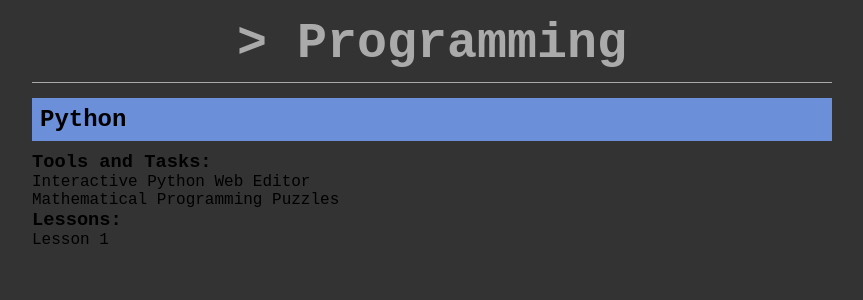
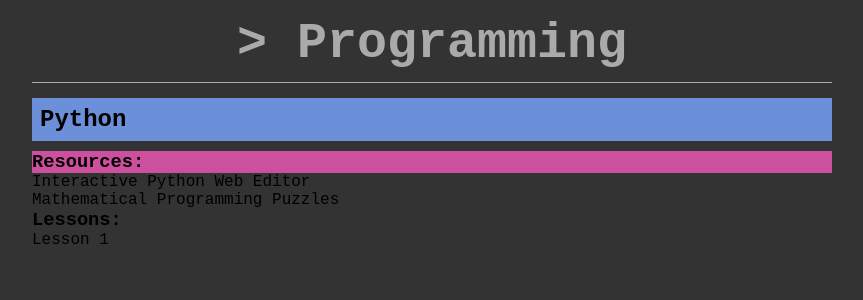
Before and after one commit to wcgs-programming/wcgs-programming.github.io, a Jekyll site: the page built from _posts/2014-09-13-Python.md, in a window 1280 px wide. Shown: the top 300 px of the page, without its empty margins (208-1071 px from the left). Built offline with Jekyll 4.4.1, drawn with Linux system fonts in a browser that asks for light colours.

Commit message:
alternate anti-clash method

```diff
--- a/_posts/2014-09-13-Python.md
+++ b/_posts/2014-09-13-Python.md
@@ -5,7 +5,7 @@ published: true
 categories: resources
 ---
 
-### Tools and Tasks:
+### Resources:
 
 [Interactive Python Web Editor](http://repl.it/languages/Python/)
 
```
